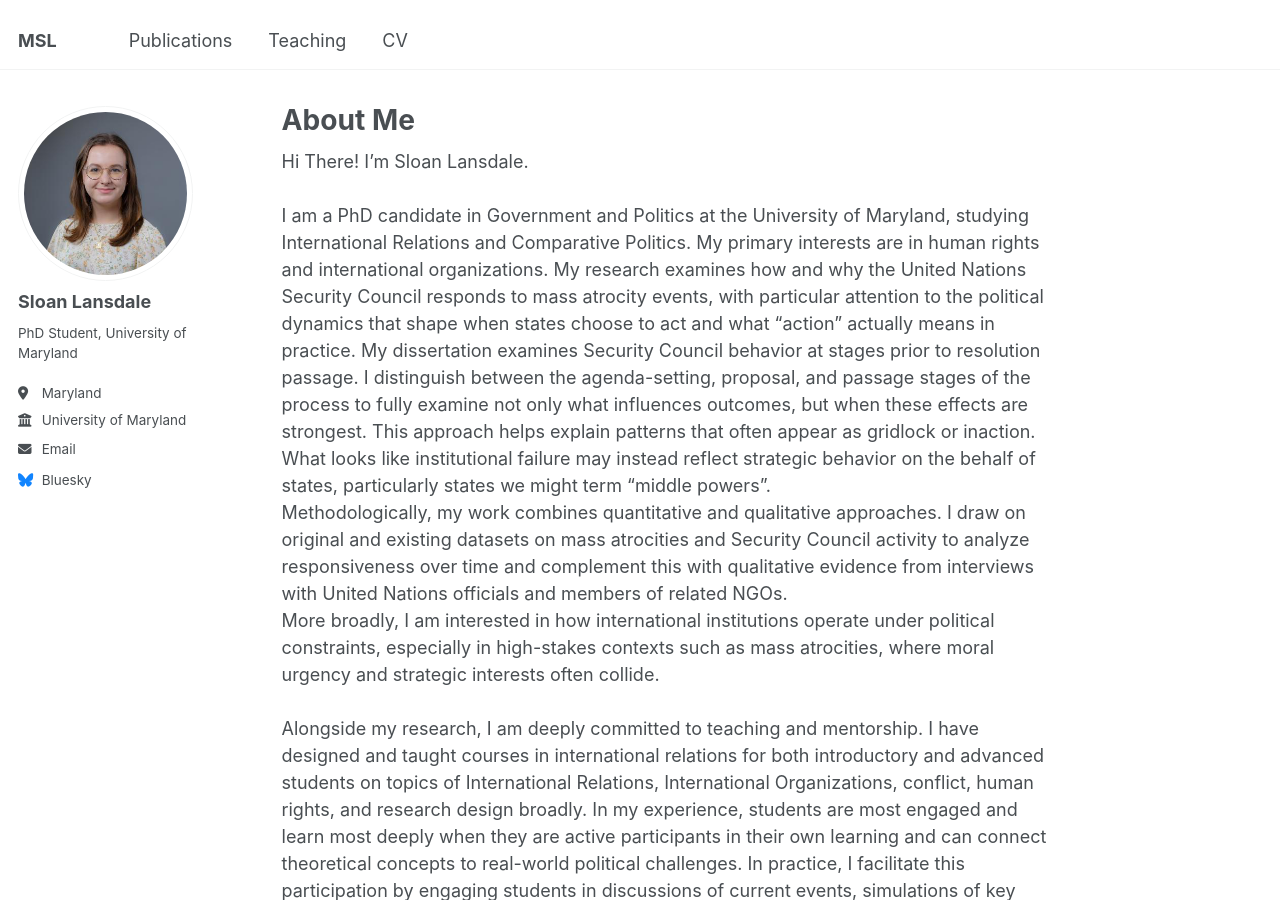
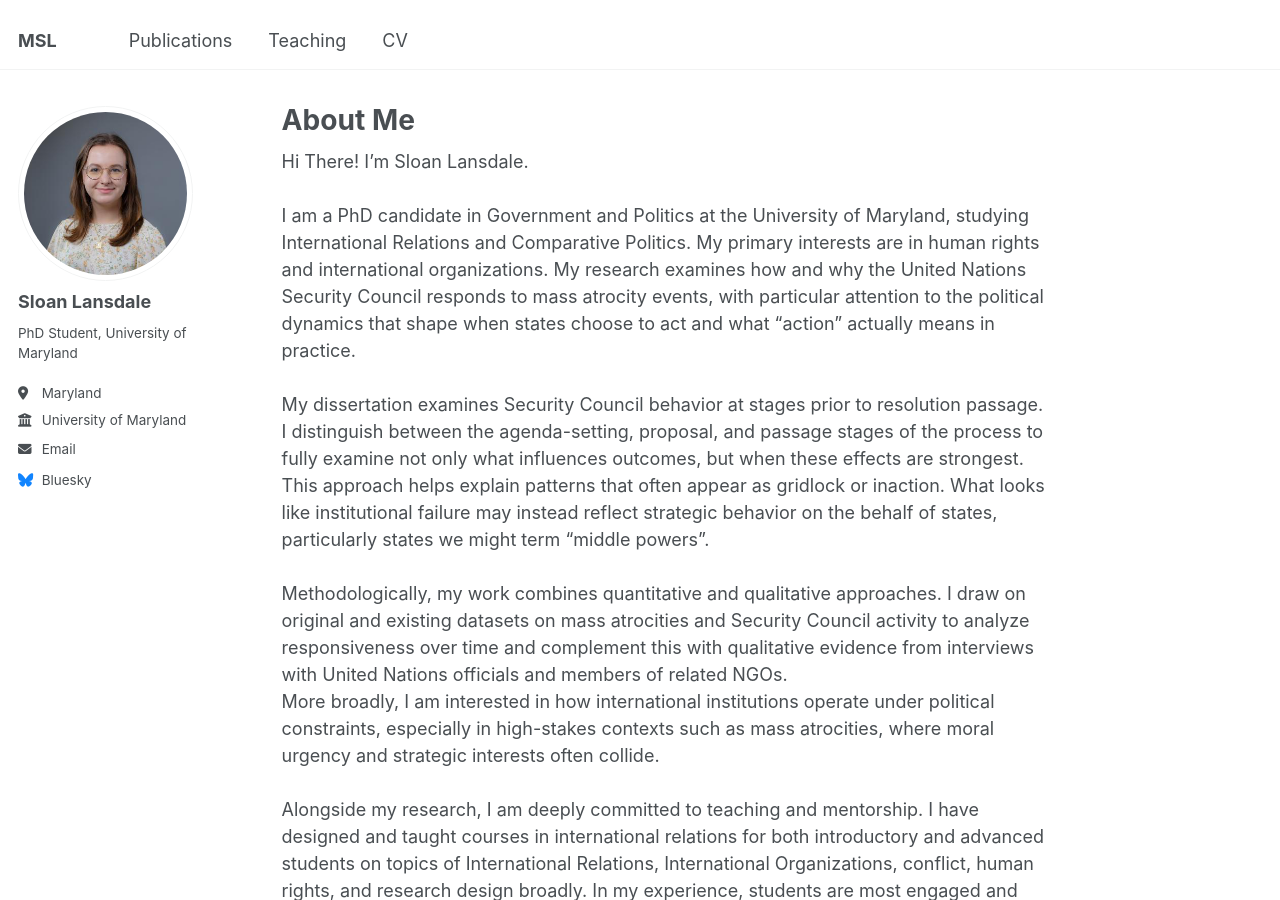
Before and after one commit to slansdale/slansdale.github.io, a Jekyll site: the page built from _pages/about.md, in a window 1280 px wide and 900 px high. Built offline with Jekyll 4.4.1, drawn with Linux system fonts in a browser that asks for light colours.

```diff
--- a/_pages/about.md
+++ b/_pages/about.md
@@ -8,13 +8,16 @@ redirect_from:
 ---
 Hi There! I'm Sloan Lansdale. \
 \
-I am a PhD candidate in Government and Politics at the University of Maryland, studying International Relations and Comparative Politics. My primary interests are in human rights and international organizations. My research examines how and why the United Nations Security Council responds to mass atrocity events, with particular attention to the political dynamics that shape when states choose to act and what "action" actually means in practice.
-My dissertation examines Security Council behavior at stages prior to resolution passage. I distinguish between the agenda-setting, proposal, and passage stages of the process to fully examine not only what influences outcomes, but when these effects are strongest. This approach helps explain patterns that often appear as gridlock or inaction. What looks like institutional failure may instead reflect strategic behavior on the behalf of states, particularly states we might term "middle powers". \
-Methodologically, my work combines quantitative and qualitative approaches. I draw on original and existing datasets on mass atrocities and Security Council activity to analyze responsiveness over time and complement this with qualitative evidence from interviews with United Nations officials and members of related NGOs. \
-More broadly, I am interested in how international institutions operate under political constraints, especially in high-stakes contexts such as mass atrocities, where moral urgency and strategic interests often collide. \
+I am a PhD candidate in Government and Politics at the University of Maryland, studying International Relations and Comparative Politics. My primary interests are in human rights and international organizations. My research examines how and why the United Nations Security Council responds to mass atrocity events, with particular attention to the political dynamics that shape when states choose to act and what "action" actually means in practice. \
 \
-Alongside my research, I am deeply committed to teaching and mentorship. I have designed and taught courses in international relations for both introductory and advanced students on topics of International Relations, International Organizations, conflict, human rights, and research design broadly. In my experience, students are most engaged and learn most deeply when they are active participants in their own learning and can connect theoretical concepts to real-world political challenges. In practice, I facilitate this participation by engaging students in discussions of current events, simulations of key concepts, and case studies and research projects informed by students' own interests. I foster a learning environment where students are encouraged to question assumptions, explore their interests, and learn collaboratively through structured discussion. \
-I am especially passionate about involving undergraduates in research. Through my department's undergraduate research assistantship program, I work closely with undergraduate students pursuing their own research projects, guiding them through theory development, data collection, analysis through programs such as R and NVivo, and discussion of their results to an academic audience. I view mentorship as an extension of my research practice, collaborative, iterative, and grounded in curiosity. \
+  My dissertation examines Security Council behavior at stages prior to resolution passage. I distinguish between the agenda-setting, proposal, and passage stages of the process to fully examine not only what influences outcomes, but when these effects are strongest. This approach helps explain patterns that often appear as gridlock or inaction. What looks like institutional failure may instead reflect strategic behavior on the behalf of states, particularly states we might term "middle powers". \
+  \
+  Methodologically, my work combines quantitative and qualitative approaches. I draw on original and existing datasets on mass atrocities and Security Council activity to analyze responsiveness over time and complement this with qualitative evidence from interviews with United Nations officials and members of related NGOs. \
+  More broadly, I am interested in how international institutions operate under political constraints, especially in high-stakes contexts such as mass atrocities, where moral urgency and strategic interests often collide. \
+\
+  Alongside my research, I am deeply committed to teaching and mentorship. I have designed and taught courses in international relations for both introductory and advanced students on topics of International Relations, International Organizations, conflict, human rights, and research design broadly. In my experience, students are most engaged and learn most deeply when they are active participants in their own learning and can connect theoretical concepts to real-world political challenges. In practice, I facilitate this participation by engaging students in discussions of current events, simulations of key concepts, and case studies and research projects informed by students' own interests. I foster a learning environment where students are encouraged to question assumptions, explore their interests, and learn collaboratively through structured discussion. \
+  \
+  I am especially passionate about involving undergraduates in research. Through my department's undergraduate research assistantship program, I work closely with undergraduate students pursuing their own research projects, guiding them through theory development, data collection, analysis through programs such as R and NVivo, and discussion of their results to an academic audience. I view mentorship as an extension of my research practice, collaborative, iterative, and grounded in curiosity. \
 \
 I earned my Master's degree in Government and Politics from the University of Maryland in 2024. Prior to UMD, I received Bachelor's Degrees in Political Science and International Studies from the University of Kentucky. \
 \
```
